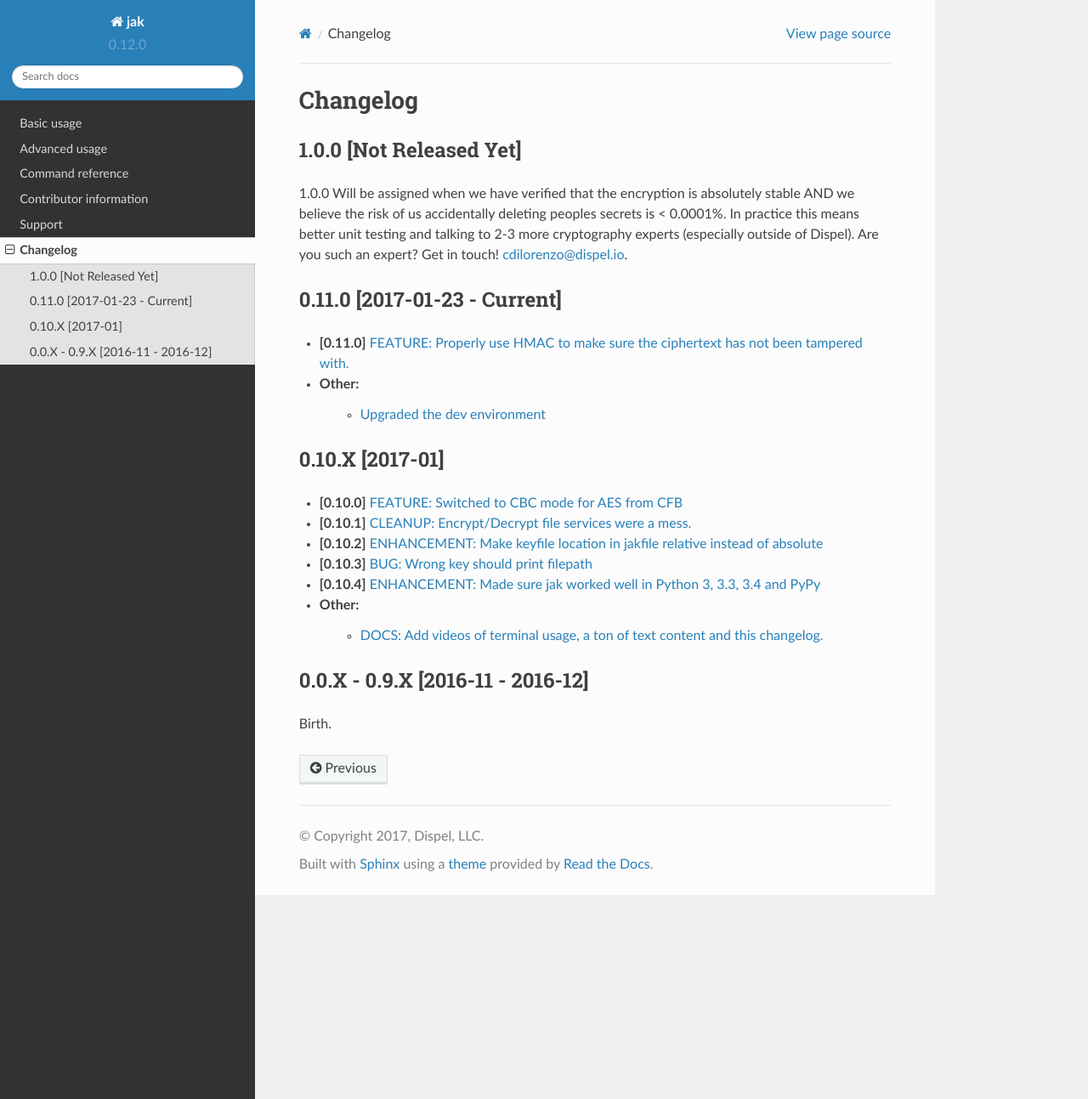
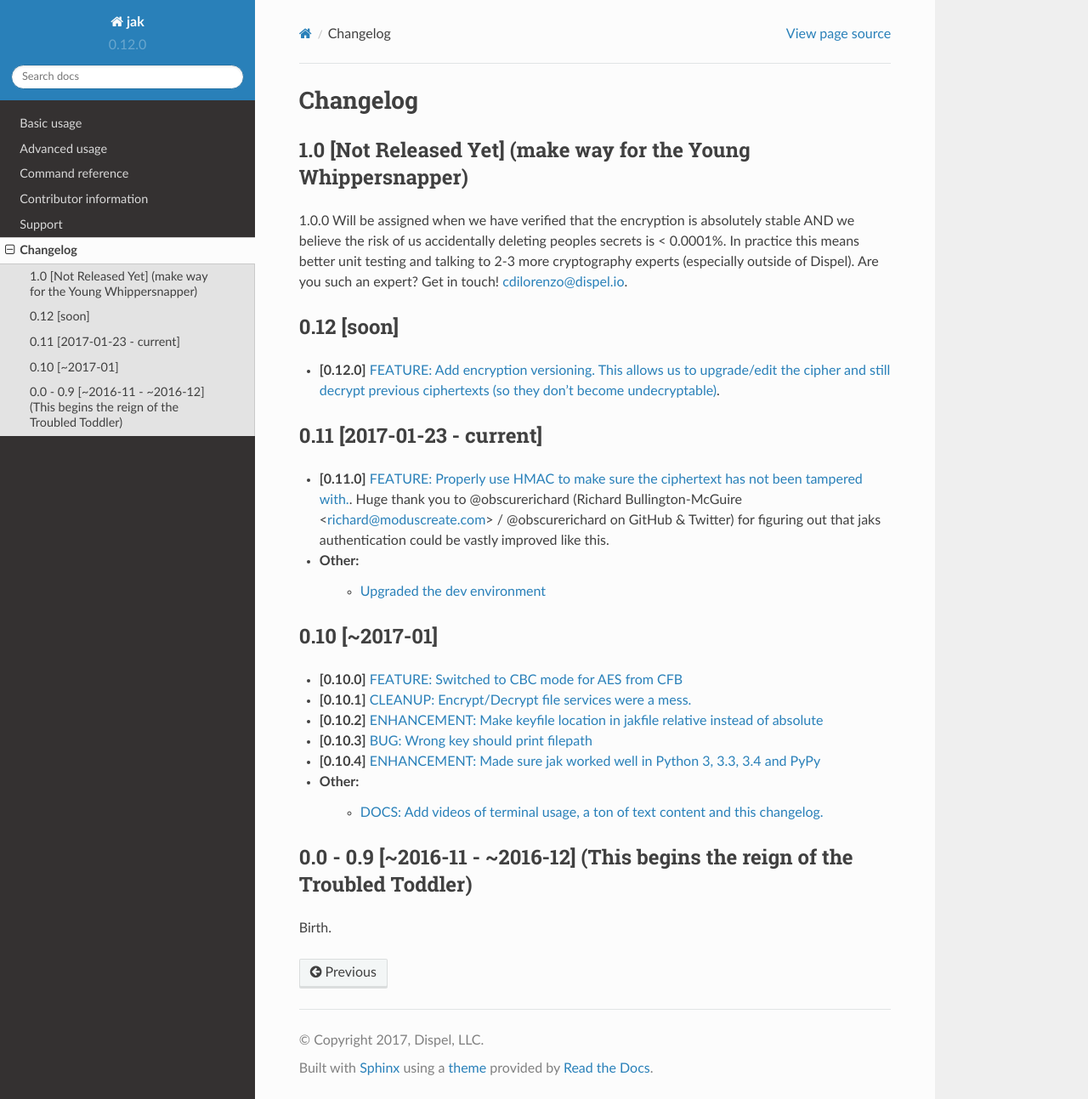
Before and after one commit to dispel/jak, a Sphinx documentation site: the page built from docs/changelog.rst, in a window 1280 px wide and 1293 px high. Shown: the whole window at 85% size. Built offline with Sphinx 7.4.7 and the Read the Docs theme 2.0.0, drawn with Linux system fonts in a browser that asks for light colours; nearby versions of some CDN libraries; library files that are not in the unit come from our copies.

Commit message:
update changelog.

```diff
--- a/docs/changelog.rst
+++ b/docs/changelog.rst
@@ -4,22 +4,29 @@
 Changelog
 =========
 
-1.0.0 [Not Released Yet]
-------------------------
+1.0 [Not Released Yet] (make way for the Young Whippersnapper)
+--------------------------------------------------------------
 
 1.0.0 Will be assigned when we have verified that the encryption is absolutely stable AND
 we believe the risk of us accidentally deleting peoples secrets is < 0.0001%. In practice this means better unit testing and talking to 2-3 more cryptography experts (especially outside of Dispel). Are you such an expert? Get in touch! cdilorenzo@dispel.io.
 
 
-0.11.0 [2017-01-23 - Current]
------------------------------
+0.12 [soon]
+-------------
 
-* **[0.11.0]** `FEATURE: Properly use HMAC to make sure the ciphertext has not been tampered with. <https://github.com/dispel/jak/pull/28>`_
+* **[0.12.0]** `FEATURE: Add encryption versioning. This allows us to upgrade/edit the cipher and still decrypt previous ciphertexts (so they don't become undecryptable) <https://github.com/dispel/jak/pull/31>`_.
+
+
+0.11 [2017-01-23 - current]
+---------------------------
+
+* **[0.11.0]** `FEATURE: Properly use HMAC to make sure the ciphertext has not been tampered with. <https://github.com/dispel/jak/pull/28>`_. Huge thank you to @obscurerichard (Richard Bullington-McGuire <richard@moduscreate.com> / @obscurerichard on GitHub & Twitter) for figuring out that jaks authentication could be vastly improved like this.
+
 * Other:
    * `Upgraded the dev environment <https://github.com/dispel/jak/pull/29>`_
 
-0.10.X [2017-01]
-----------------
+0.10 [~2017-01]
+---------------
 
 * **[0.10.0]** `FEATURE: Switched to CBC mode for AES from CFB <https://github.com/dispel/jak/pull/14>`_
 * **[0.10.1]** `CLEANUP: Encrypt/Decrypt file services were a mess. <https://github.com/dispel/jak/pull/15>`_
@@ -30,7 +37,7 @@ we believe the risk of us accidentally deleting peoples secrets is < 0.0001%. In
    * `DOCS: Add videos of terminal usage, a ton of text content and this changelog. <https://github.com/dispel/jak/pull/27>`_
 
 
-0.0.X - 0.9.X [2016-11 - 2016-12]
----------------------------------
+0.0 - 0.9 [~2016-11 - ~2016-12] (This begins the reign of the Troubled Toddler)
+-------------------------------------------------------------------------------
 
 Birth.
```
